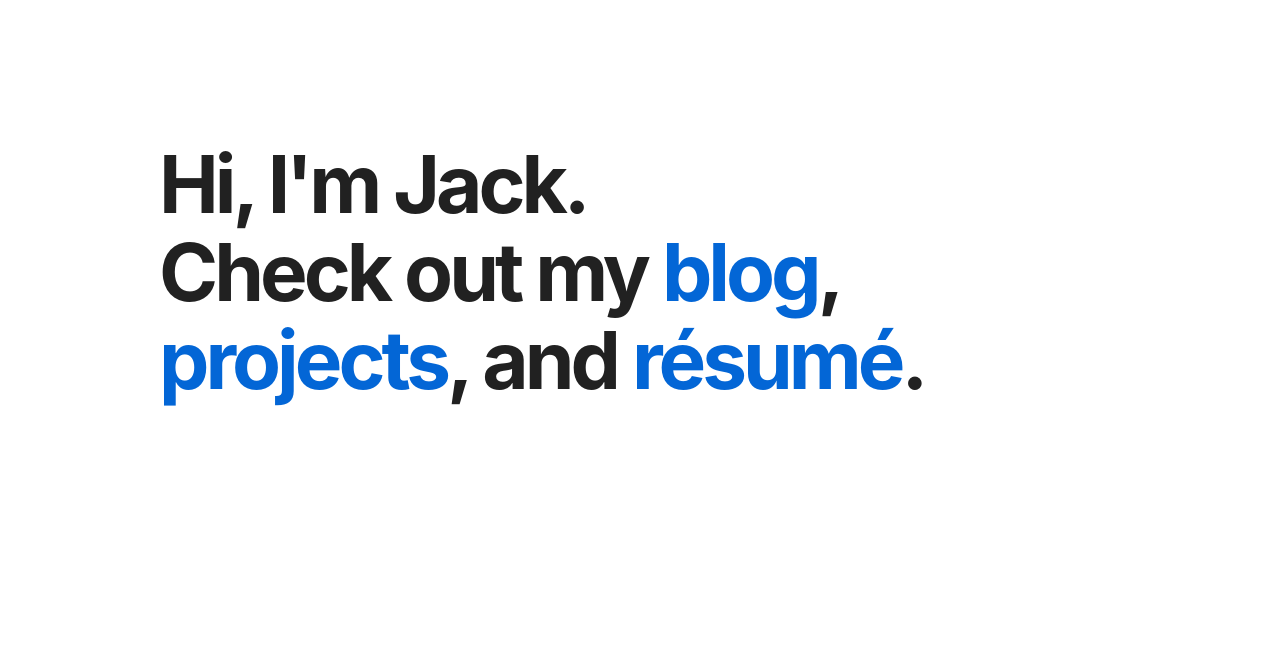
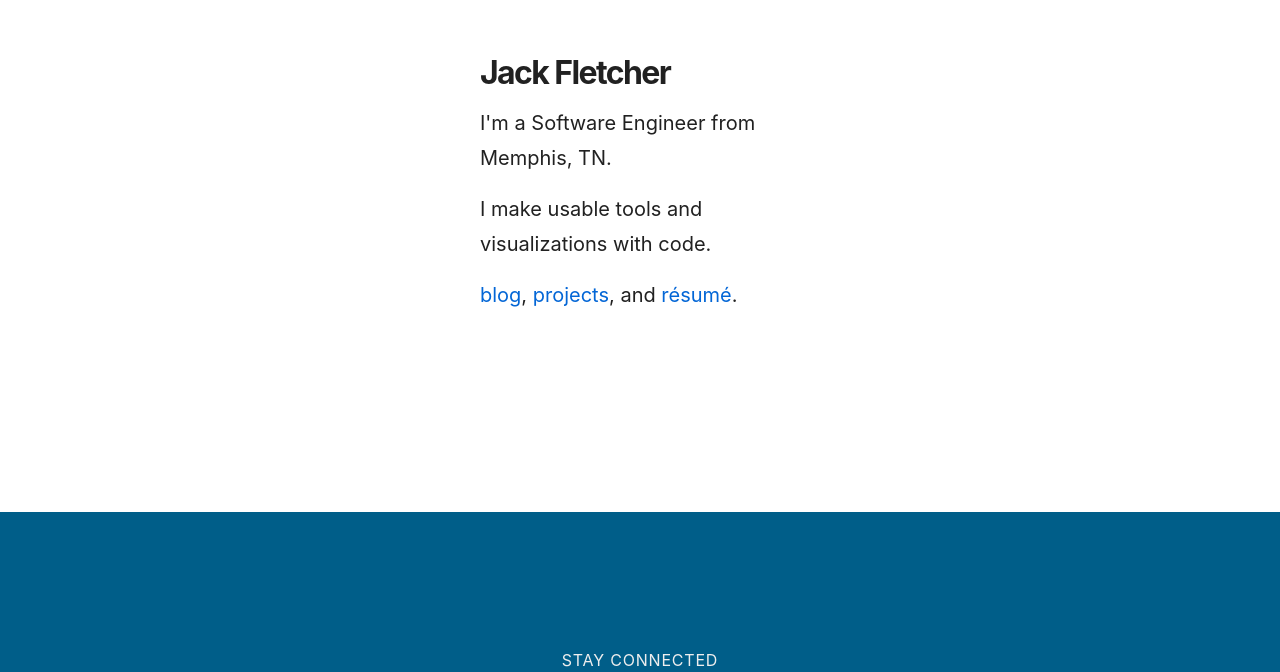
Before and after one commit to jackfletch/jackfletch.com-frontend, a Next.js app: page / in a window 1280 px wide. Shown: the part 128-800 px from the top of the page. Built offline with nearby package versions, Linux system fonts and the light colour scheme; a web font is replaced by a local one.

Commit message:
Add content to hero element

```diff
--- a/components/Hero.js
+++ b/components/Hero.js
@@ -7,16 +7,18 @@ import {storageBucketUrl} from '../config/website';
 
 const HeroDiv = styled(Container)`
   align-items: center;
+  justify-content: center;
   display: flex;
-  height: 100vh;
+  height: 80vh;
 `;
 
 const MessageDiv = styled.div`
   padding: 2.5em 15px;
-  width: 100%;
+  width: 350px;
 `;
 
 const H1 = styled.h1`
+  font-size: 2rem;
   margin: 0;
   & > a,
   & > a:hover {
@@ -24,14 +26,19 @@ const H1 = styled.h1`
   }
 `;
 
+const P = styled.p`
+  font-size: 1.25rem;
+  line-height: 1.75;
+`;
+
 const Hero = () => (
   <>
     <HeroDiv>
       <MessageDiv>
-        <H1>
-          Hi, I'm Jack.
-          <br />
-          Check out my{' '}
+        <H1>Jack Fletcher</H1>
+        <P>I'm a Software Engineer from Memphis, TN.</P>
+        <P>I make usable tools and visualizations with code.</P>
+        <P>
           <Link href="/blog">
             <a>blog</a>
           </Link>
@@ -48,7 +55,7 @@ const Hero = () => (
             résumé
           </a>
           .
-        </H1>
+        </P>
       </MessageDiv>
     </HeroDiv>
   </>
```
